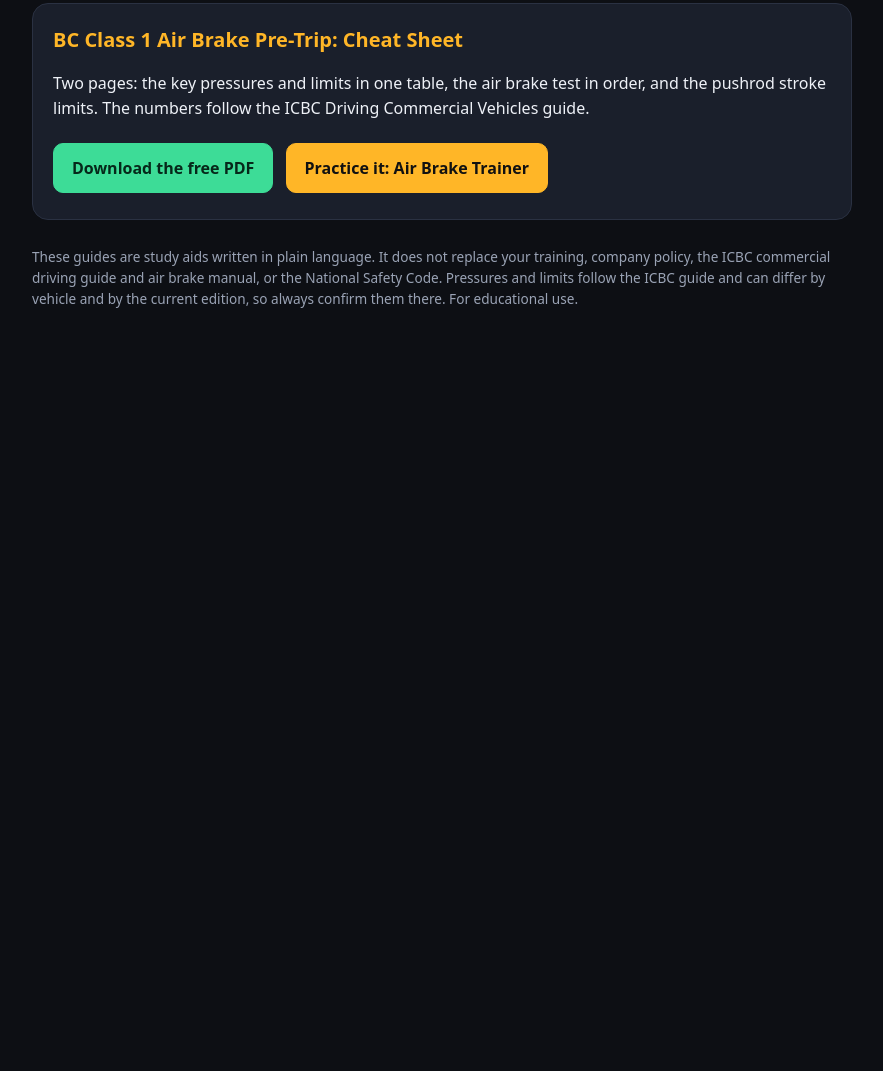
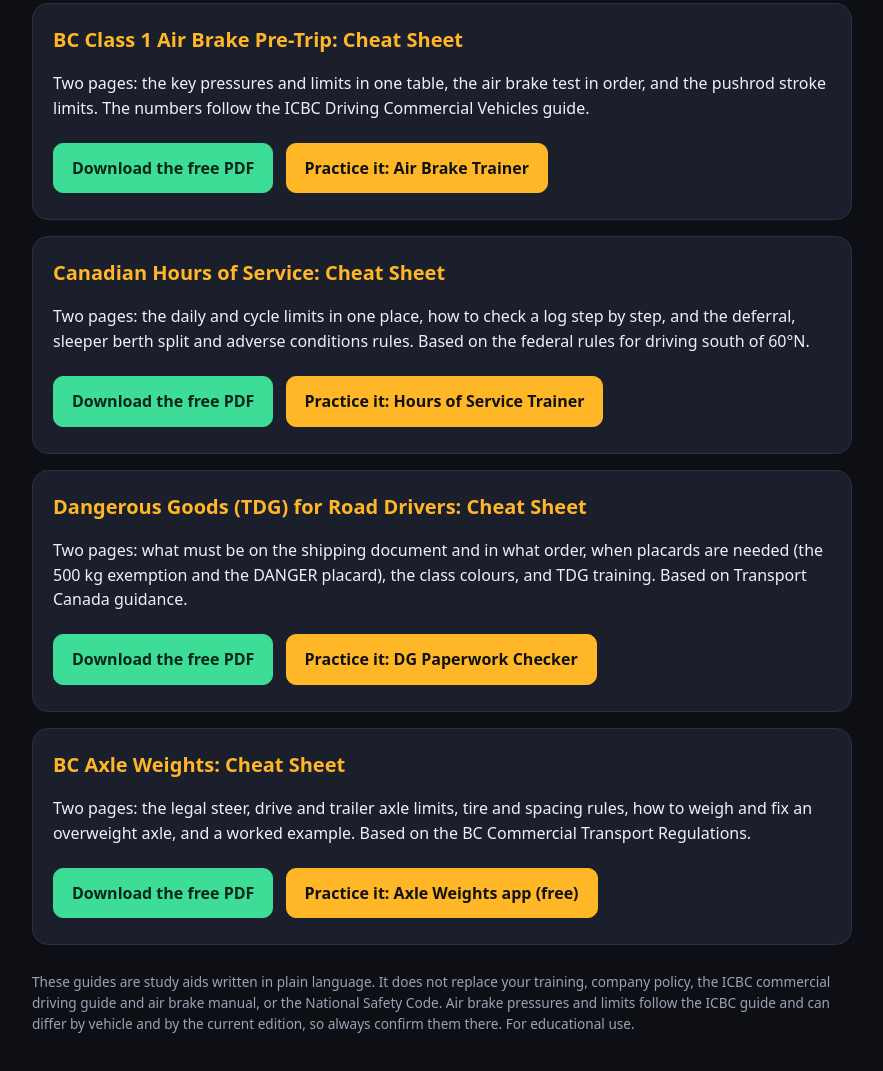
Before and after one commit to gamache61/MyGamacheAppsWebsite, a plain HTML site: page free-guides.html in a window 1280 px wide. Shown: the part 764-1835 px from the top of the page, without its empty margins (198-1081 px from the left). Before the commit the page ends 1127 px from the top, so only its background shows below. Drawn offline with Linux system fonts and the light colour scheme.

Commit message:
Add Hours of Service, TDG dangerous goods and BC axle weights cheat sheets
Co-Authored-By: Claude Sonnet 5.5 <noreply@anthropic.com>
Claude-Session: https://claude.ai/code/session_01VJVcHtJGo1FBahBmdsC2Ar

```diff
--- a/free-guides.html
+++ b/free-guides.html
@@ -46,5 +46,26 @@ li{margin:4px 0}
 <a class="btn primary" href="index.html">Practice it: Air Brake Trainer</a>
 </div>
 
-<p class="note">These guides are study aids written in plain language. It does not replace your training, company policy, the ICBC commercial driving guide and air brake manual, or the National Safety Code. Pressures and limits follow the ICBC guide and can differ by vehicle and by the current edition, so always confirm them there. For educational use.</p>
+<div class="card">
+<h2 style="margin-top:0">Canadian Hours of Service: Cheat Sheet</h2>
+<p>Two pages: the daily and cycle limits in one place, how to check a log step by step, and the deferral, sleeper berth split and adverse conditions rules. Based on the federal rules for driving south of 60&deg;N.</p>
+<a class="btn buy" href="Guides/CanadaHoursOfServiceCheatSheet.pdf" download>Download the free PDF</a>
+<a class="btn primary" href="index.html">Practice it: Hours of Service Trainer</a>
+</div>
+
+<div class="card">
+<h2 style="margin-top:0">Dangerous Goods (TDG) for Road Drivers: Cheat Sheet</h2>
+<p>Two pages: what must be on the shipping document and in what order, when placards are needed (the 500 kg exemption and the DANGER placard), the class colours, and TDG training. Based on Transport Canada guidance.</p>
+<a class="btn buy" href="Guides/TDGDangerousGoodsCheatSheet.pdf" download>Download the free PDF</a>
+<a class="btn primary" href="index.html">Practice it: DG Paperwork Checker</a>
+</div>
+
+<div class="card">
+<h2 style="margin-top:0">BC Axle Weights: Cheat Sheet</h2>
+<p>Two pages: the legal steer, drive and trailer axle limits, tire and spacing rules, how to weigh and fix an overweight axle, and a worked example. Based on the BC Commercial Transport Regulations.</p>
+<a class="btn buy" href="Guides/BCAxleWeightsCheatSheet.pdf" download>Download the free PDF</a>
+<a class="btn primary" href="index.html">Practice it: Axle Weights app (free)</a>
+</div>
+
+<p class="note">These guides are study aids written in plain language. It does not replace your training, company policy, the ICBC commercial driving guide and air brake manual, or the National Safety Code. Air brake pressures and limits follow the ICBC guide and can differ by vehicle and by the current edition, so always confirm them there. For educational use.</p>
 </div></body></html>
```
Also changed, not shown: 3 other files.
